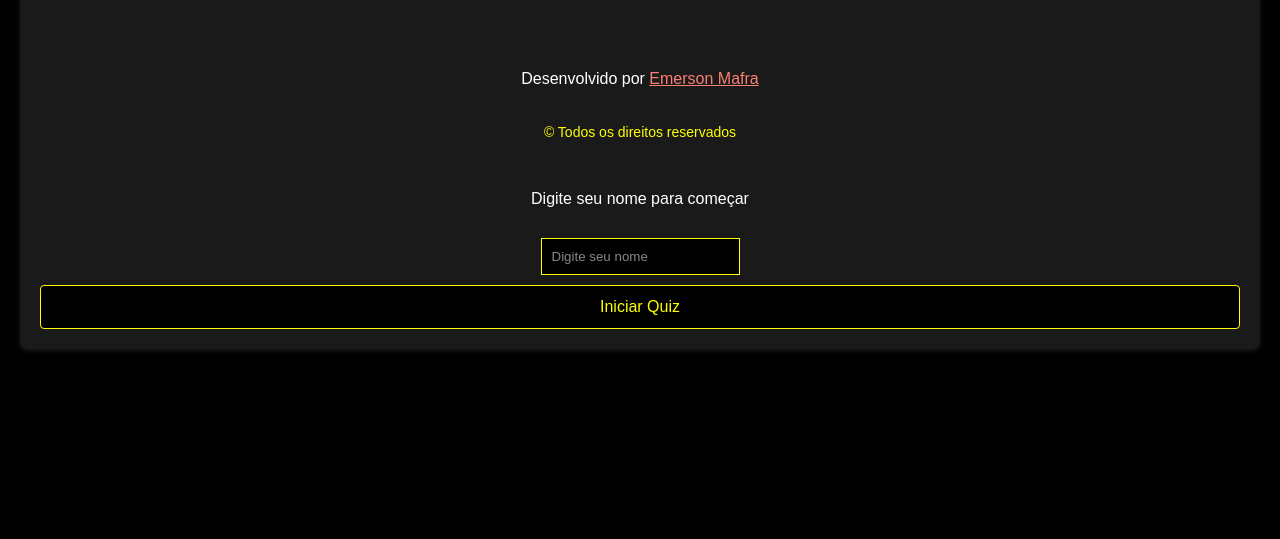
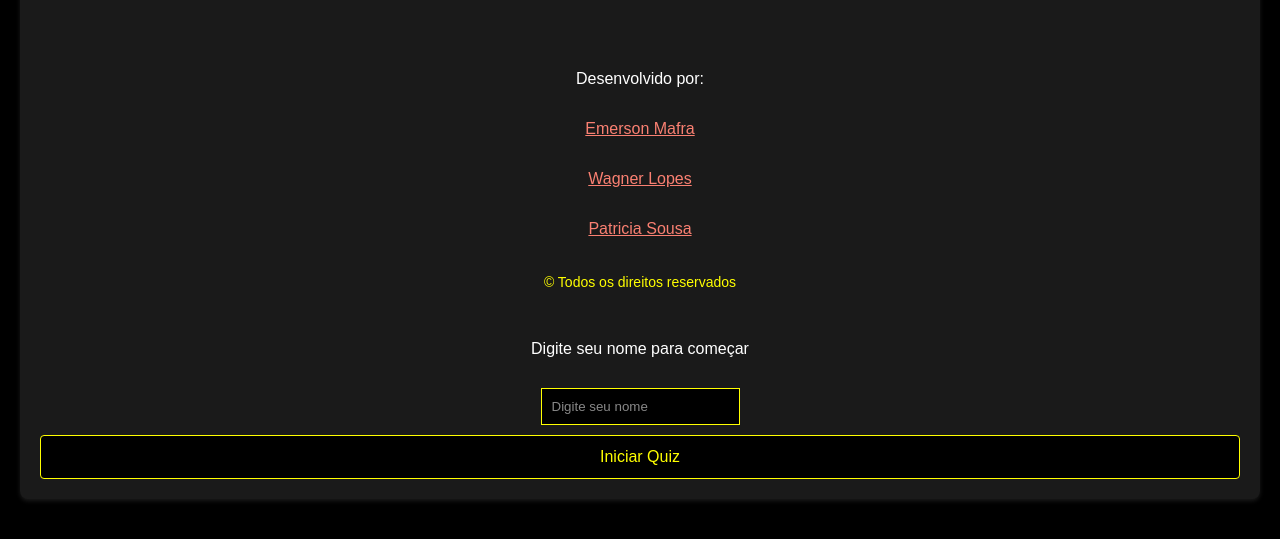
Before and after one commit to maframao12/AWS-AIPRACTITIONER-QUIZ, a plain HTML site: page index.html in a window 1280 px wide. Shown: the part 257-796 px from the top of the page. Drawn offline with Linux system fonts and the light colour scheme.

Commit message:
Add files via upload

```diff
--- a/index.html
+++ b/index.html
@@ -187,7 +187,10 @@
             <img src="img/ai_practitioner.jpeg" alt="Logo IAPractitioner" class="logo">
             <h1>Simulado AWS AI Practitioner</h1>
             <br><br>
-            <p style="color: white;">Desenvolvido por <a href="https://www.linkedin.com/in/emersonmafraam" target="_blank" style="color: salmon;">Emerson Mafra</a></p>
+            <p style="color: white;">Desenvolvido por: </a></p>
+            <p style="color: white;"> <a href="https://www.linkedin.com/in/emersonmafraam" target="_blank" style="color: salmon;">Emerson Mafra</a></p>
+            <p style="color: white;"> <a href="https://www.linkedin.com/in/wagner-lopes-silva/" target="_blank" style="color: salmon;">Wagner Lopes</a></p>
+            <p style="color: white;"> <a href="https://www.linkedin.com/in/patricia--sousa/" target="_blank" style="color: salmon;">Patricia Sousa</a></p>
             <p style="text-align: center; color: yellow; font-size: 14px; margin-top: 20px;">© Todos os direitos reservados</p>
             <br><br>
             <span id="nameInstruction" style="color: white;">Digite seu nome para começar</span>
```
